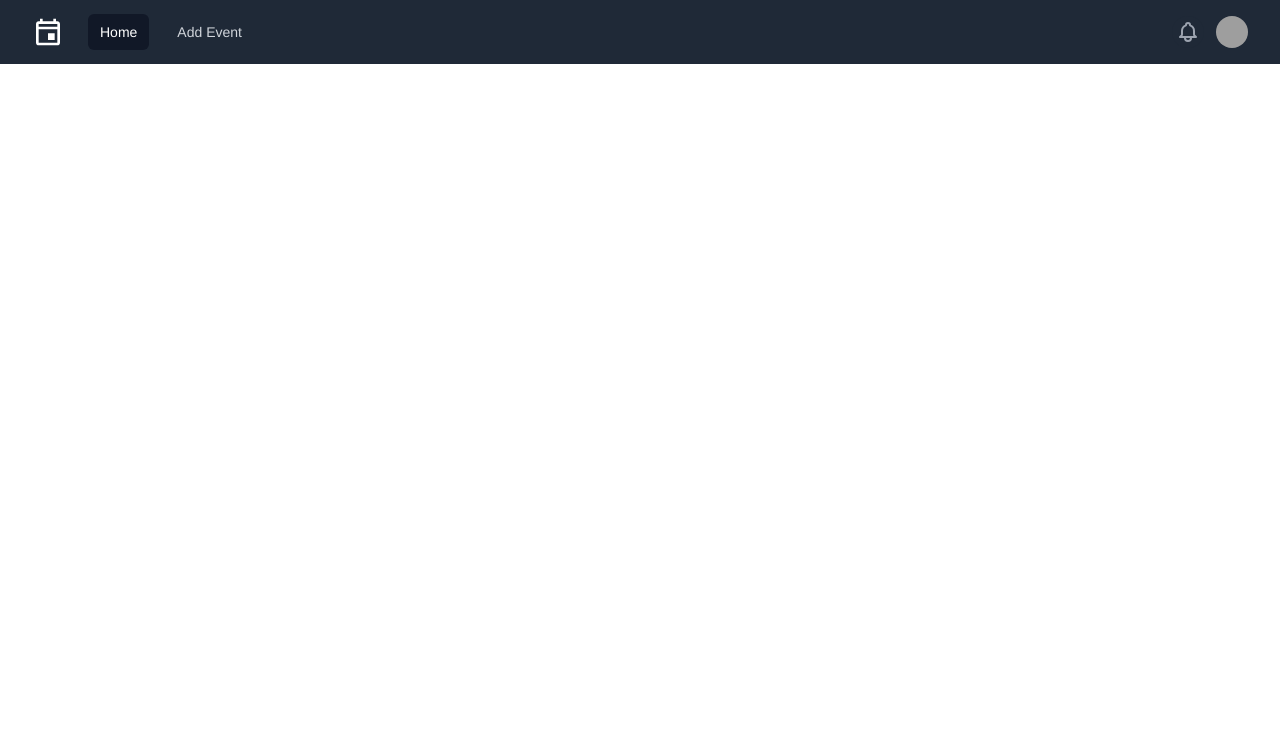
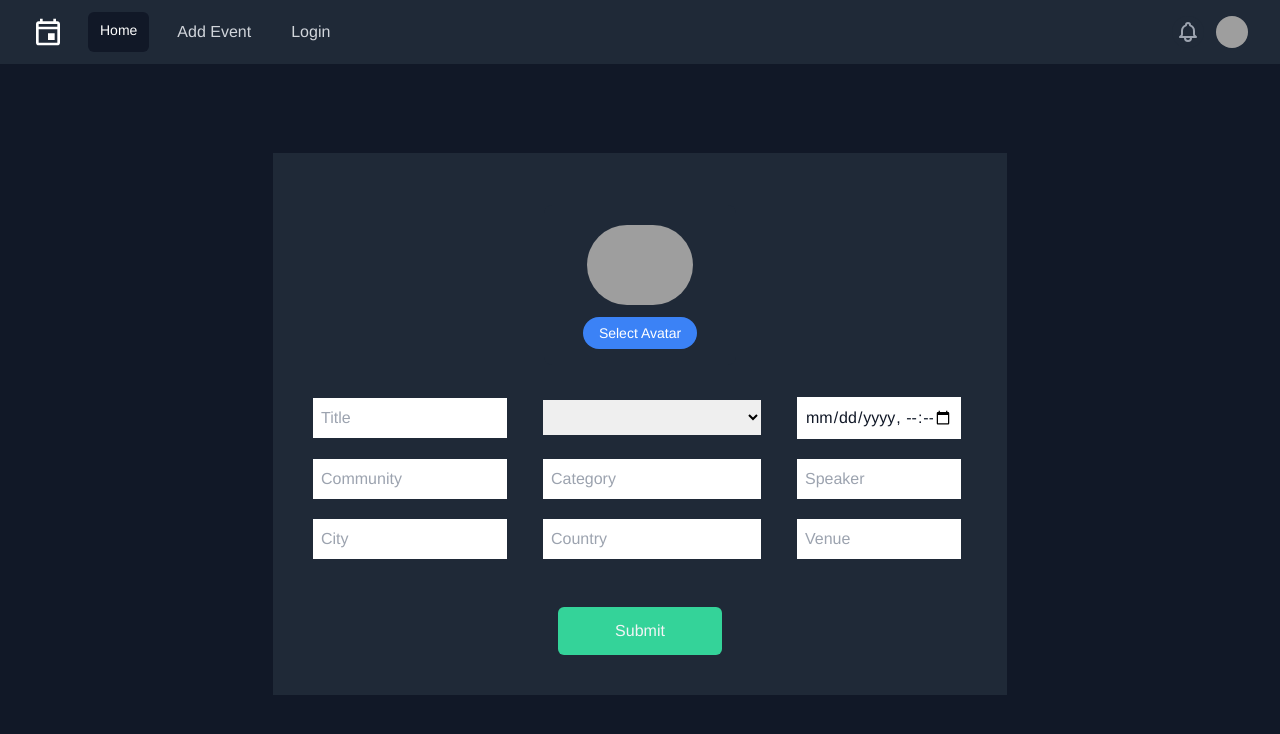
Before and after one commit to rawheel/Events-Registration-App, a Vue app: page /register-event in a window 1280 px wide. Shown: the top 734 px of the page. Built offline with nearby package versions, Linux system fonts and the light colour scheme; grey boxes are pictures that could not be loaded.

Commit message:
event registration done!

```diff
--- a/src/App.vue
+++ b/src/App.vue
@@ -70,8 +70,9 @@
             <!-- Current: "bg-gray-900 text-white", Default: "text-gray-300 hover:bg-gray-700 hover:text-white" -->
             <router-link class="bg-gray-900 text-white px-3 py-2 rounded-md text-sm font-medium" to="/" aria-current="page">Home</router-link>
 
-            <router-link class="text-gray-300 hover:bg-gray-700 hover:text-white px-3 py-2 rounded-md text-sm font-medium" to="/add-event">Add Event</router-link>
 
+      <router-link to="/register-event" class="text-gray-300 hover:bg-gray-700 hover:text-white block px-3 py-2 rounded-md text-base font-medium">Add Event</router-link>
+      <router-link to="/Login" class="text-gray-300 hover:bg-gray-700 hover:text-white block px-3 py-2 rounded-md text-base font-medium">Login</router-link>
 
           </div>
         </div>
@@ -120,9 +121,10 @@
   <div class="sm:hidden" id="mobile-menu">
     <div class="px-2 pt-2 pb-3 space-y-1">
       <!-- Current: "bg-gray-900 text-white", Default: "text-gray-300 hover:bg-gray-700 hover:text-white" -->
-      <router-link to="/" class="bg-gray-900 text-white block px-3 py-2 rounded-md text-base font-medium" aria-current="page">Home</router-link>
+      <router-link to="/" class="bg-gray-900 text-white block px-3 py-2 h-full rounded-md text-base font-medium" aria-current="page">Home</router-link>
 
-      <router-link to="/add-event" class="text-gray-300 hover:bg-gray-700 hover:text-white block px-3 py-2 rounded-md text-base font-medium">Add Event</router-link>
+      <router-link to="/register-event" class="text-gray-300 hover:bg-gray-700 hover:text-white block px-3 py-2 rounded-md text-base font-medium">Add Event</router-link>
+      <router-link to="/Login" class="text-gray-300 hover:bg-gray-700 hover:text-white block px-3 py-2 rounded-md text-base font-medium">Login</router-link>
 
           </div>
   </div>
--- a/src/components/EventRegister.vue
+++ b/src/components/EventRegister.vue
@@ -1,6 +1,6 @@
 <template>
     <div class="flex flex-wrap content-center bg-gray-900 text-white h-screen pt-2">
-       <div class="grid justify-items-center grid-rows-10 md:grid-cols-3 gap-x-2 m-auto font-sans bg-gray-800 text-gray-900 h-auto w-auto  p-10">
+       <div class="grid justify-items-center grid-rows-10 md:grid-cols-3 gap-x-2 m-auto font-sans bg-gray-800 text-gray-900  w-auto mt-10 p-10">
 
            <div class="flex justify-center  md:col-span-3 h-auto" >
                <div class="py-3 center mx-auto">
@@ -18,29 +18,30 @@
            </div>
 
 
-           <div class="col-span-2 w-full">
-           <input v-model="tagline" class=" mt-5 p-2 w-full focus:outline-none focus:ring focus:border-gray-900" type="text" name="tagline" placeholder="Tagline">
-           </div>
-           <div>
-                <select v-model="mode" class= " mt-5 p-3 mx-6 w-full focus:outline-none focus:ring focus:border-gray-900 text-gray-900">
-                    <option>
-                        Online Event
-                    </option>
-                    <option>
-                        Physical Event
-                    </option>
-                </select>
+           <div class="col-span-3 w-full">
+           <input v-model="title" class=" mt-5 p-2  focus:outline-none focus:ring focus:border-gray-900" type="text" name="title" placeholder="Title">
+
+            <select v-model="mode" class= " mt-5  p-2 mx-9 w-1/3 focus:outline-none focus:ring focus:border-gray-900 text-black">
+                <option v-for="(mod,index) in modes" :value="mod" :key="index">
+                    {{mod}}
+
+                </option>
+
+            </select>
+            <input v-model="dateTime" class= "mt-5 p-2 w-1/4 focus:outline-none focus:ring focus:border-gray-900 text-gray-900" type="datetime-local" id="birthdaytime" name="birthdaytime">
+
+
            </div>
 
 
 
            <div class="col-span-3 w-full">
 
-           <input v-model ="title" class="mt-5  p-2   focus:outline-none focus:ring focus:border-gray-900" type="text" name="name" placeholder="Title">
+           <input v-model ="community" class="mt-5  p-2   focus:outline-none focus:ring focus:border-gray-900" type="text" name="community" placeholder="Community">
 
 
 
-           <input v-model="category" class="mt-5 mx-14 p-2 w-1/3 focus:outline-none focus:ring focus:border-gray-900" type="text" name="category" placeholder="Category">
+           <input v-model="category" class="mt-5 mx-9 p-2 w-1/3 focus:outline-none focus:ring focus:border-gray-900" type="text" name="category" placeholder="Category">
 
 
 
@@ -55,20 +56,14 @@
 
 
 
-           <input v-model="country" class="mt-5 mx-14 w-1/3 p-2  focus:outline-none focus:ring focus:border-gray-900" type="text" name="country" placeholder="Country">
+           <input v-model="country" class="mt-5 mx-9 w-1/3 p-2  focus:outline-none focus:ring focus:border-gray-900" type="text" name="country" placeholder="Country">
+
+           <input v-model="place" class="mt-5 p-2 w-1/4 focus:outline-none focus:ring focus:border-gray-900 text-gray-900" type="text" name="place" placeholder="Venue">
 
 
 
-            <input v-model="dateTime" class= "mt-5 p-2 w-1/4 focus:outline-none focus:ring focus:border-gray-900 text-gray-900" type="datetime-local" id="birthdaytime" name="birthdaytime">
+
            </div>
-
-
-            <div class="col-span-3 w-full">
-                <input v-model="description" class=" mt-5 p-2 w-full focus:outline-none focus:ring focus:border-gray-900" type="text" name="description" placeholder="Description">
-                <input v-model="link" class=" mt-5 p-2 w-full focus:outline-none focus:ring focus:border-gray-900" type="text" name="link" placeholder="URL">
-
-
-            </div>
 
 
            <div class="flex justify-center md:col-span-3  w-6/12 mt-7">
@@ -87,36 +82,36 @@ export default {
     data(){
         return{
 
-            tagline:'',
+            title:'',
             mode:'',
-            title:'',
+            dateTime:'',
+            community:'',
             category:'',
             speaker:'',
             city:'',
             country:'',
-            dateTime:'',
-            description:'',
-            link:''
-
-
-
+            place:'',
+            modes:['Online Event','Physical Event']
 
         }
     },
     methods:{
         submitData(){
-            console.log(this.tagline,this.country,this.dateTime.split("T")[0])
+            console.log(this.title,this.country,this.dateTime.split("T")[0])
             this.$api.events.eventRegAPI({
 
-            title : this.title,
-            category: this.category,
-            description:this.description,
-            DataTransfer: this.dateTime.split("T")[0],
-            tagline:this.tagline,
-            mode:this.mode,
-            external_link:this.link,
-            speaker:this.speaker,
-            startingtime:this.dateTime.split("T")[1],
+                title:this.title,
+
+                mode:this.mode,
+                date: this.dateTime.split("T")[0],
+                time:this.dateTime.split("T")[1],
+                community : this.community,
+                category: this.category,
+                //speaker:this.speaker,
+                city:this.city,
+                country:this.country,
+                place:this.place
+
             }).then(response => {
 
                     console.log(response,"Successfull submit");
@@ -127,8 +122,20 @@ export default {
                     console.error("There was annnn error!", error);
                     })
 
+        },
+
+
+    },
+    watch:{
+        mode(){
+            if(this.mode == 'Physical Event'){
+                this.mode= 'phy'
+            }else{
+                this.mode = 'on'
+            }
+
+
         }
-
     }
 
 }
--- a/src/components/HomeView.vue
+++ b/src/components/HomeView.vue
@@ -2,7 +2,7 @@
 
 <div class="bg-gray-900 h-screen pt-2 ">
 
-<div class="container mx-auto font-sans bg-gray-800 text-yellow-400 md:w-6/12 p-2 h-auto mt-40 md:mt-16">
+<div class="container m-auto font-sans bg-gray-800 text-yellow-400 md:w-6/12 p-2 h-auto mt-40 md:mt-16">
     <div class="container grid grid-cols-3  mx-auto bg-gray-900 rounded-lg w-4/5   p-5 mb-2" v-for="event in dataevent" :key="event.name">
 
 
--- a/src/router/index.js
+++ b/src/router/index.js
@@ -2,6 +2,7 @@ import Vue from 'vue'
 import VueRouter from 'vue-router'
 import Home from '../views/Home.vue'
 import AddEvent from '../views/AddEvent.vue'
+import EventRegister from '../components/EventRegister.vue'
 Vue.use(VueRouter)
 
 const routes = [
@@ -11,13 +12,18 @@ const routes = [
     component: Home
   },
   {
-    path: '/add-event',
+    path: '/Login',
     name: 'AddEvent',
     // route level code-splitting
     // this generates a separate chunk (about.[hash].js) for this route
     // which is lazy-loaded when the route is visited.
     component:AddEvent,
-  }
+  },
+  {
+    path: '/register-event',
+    name: 'EventRegister',
+    component: EventRegister
+  },
 ]
 
 const router = new VueRouter({
--- a/src/services/api-services/events.js
+++ b/src/services/api-services/events.js
@@ -9,6 +9,6 @@ export function eventAPI() {
 
   export function eventRegAPI(data) {
 
-    return axios.post('http://127.0.0.1:8000/create-event/',data);
+    return axios.post('http://127.0.0.1:8000/api/events/',data);
 
   }
```
